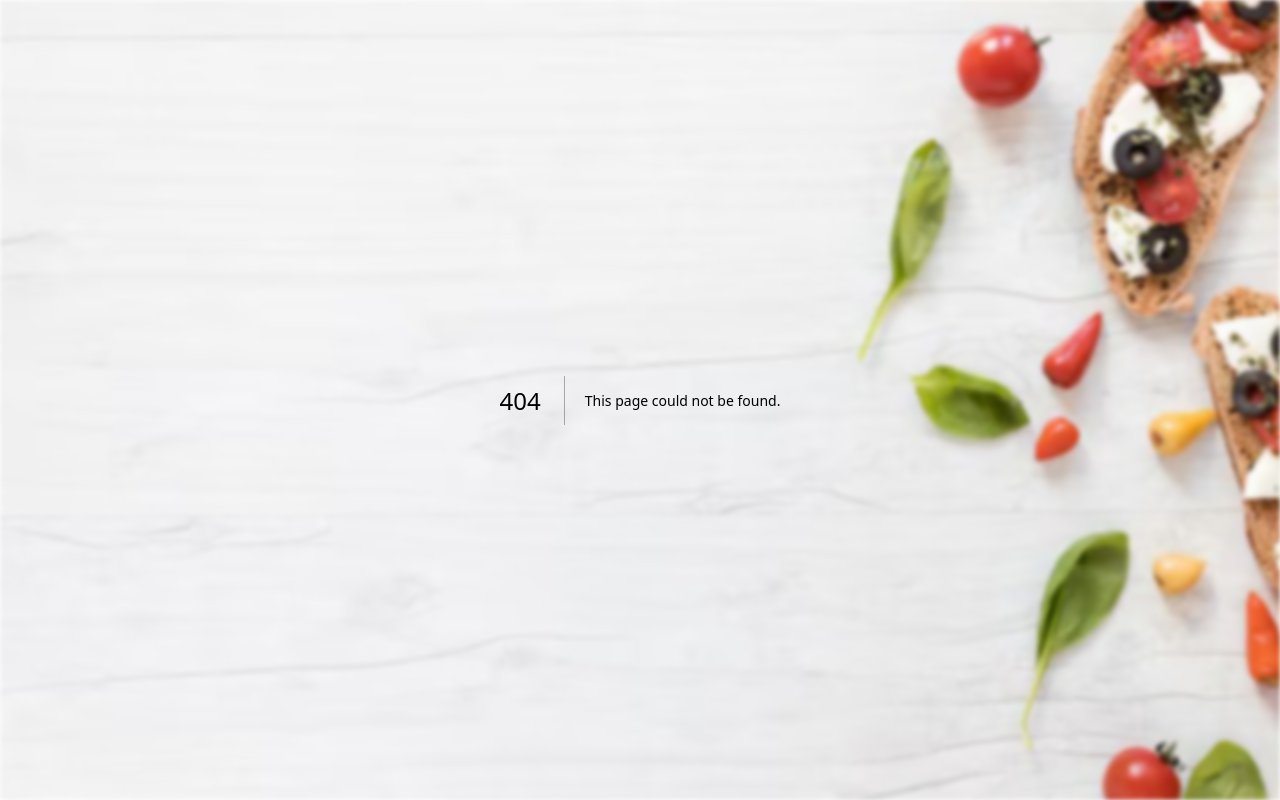
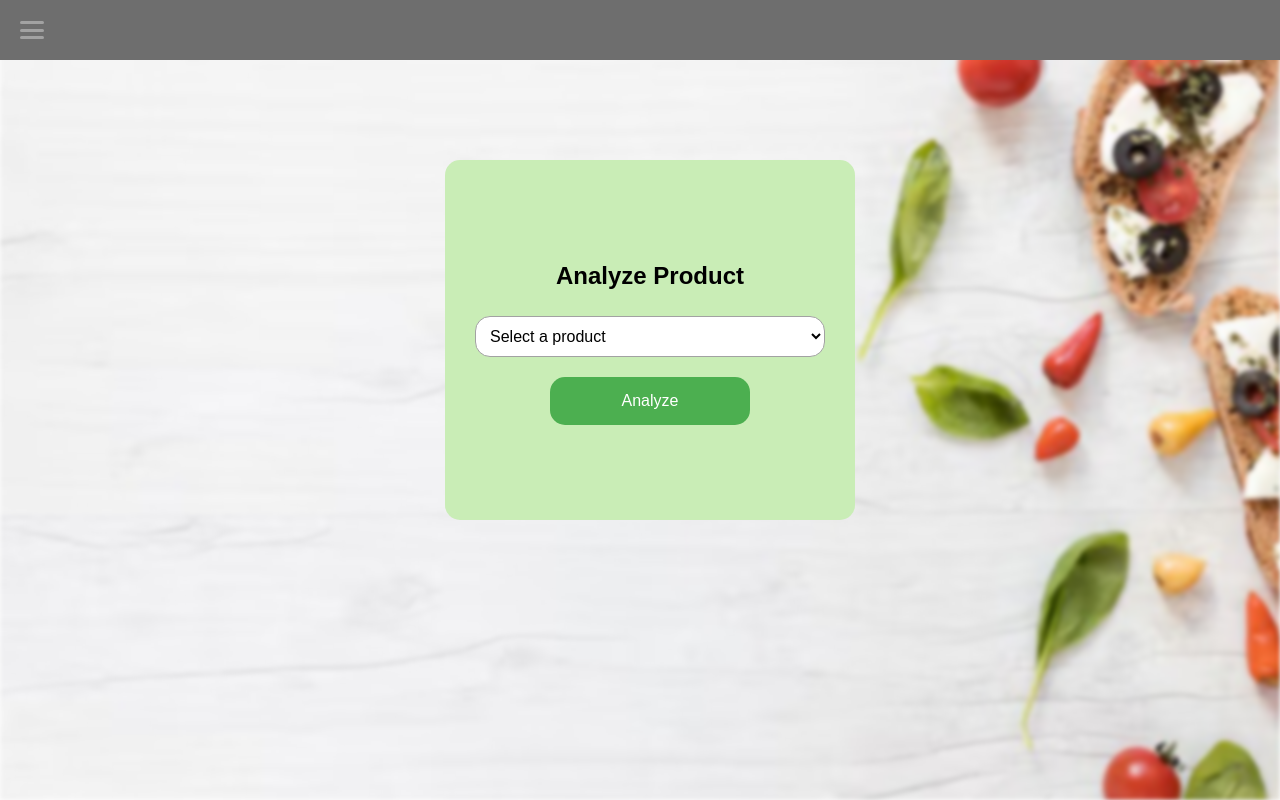
Before and after one commit to falahhilal/Ingredient-Substitutor, a Next.js app in the folder frontend/: page /dashboard/analyze in a window 1280 px wide. Before the commit this address had no page. Built offline with nearby package versions, Linux system fonts and the light colour scheme.

Commit message:
analyze page and settings page

```diff
--- /dev/null
+++ b/frontend/src/app/dashboard/analyze/page.tsx
@@ -0,0 +1,183 @@
+'use client';
+
+import React, { useState, useEffect } from 'react';
+
+const containerStyle: React.CSSProperties = {
+  display: 'flex',
+  flexDirection: 'column',
+  alignItems: 'center',
+  justifyContent: 'center',
+  height: 'auto',
+  minHeight: '300px',
+  backgroundColor: '#c9edb6',
+  padding: '30px',
+  borderRadius: '15px',
+  width: '350px',
+  margin: '80px auto 0', // ensures it’s not under navbar
+};
+
+const inputStyle: React.CSSProperties = {
+  padding: '10px',
+  margin: '10px 0',
+  fontSize: '16px',
+  borderRadius: '15px',
+  border: '1px solid #a2a2a2',
+  backgroundColor: '#a2a2a2',
+  color: 'white',
+  width: '100%',
+};
+
+const buttonStyle: React.CSSProperties = {
+  padding: '15px 30px',
+  margin: '10px auto',
+  fontSize: '16px',
+  cursor: 'pointer',
+  borderRadius: '15px',
+  backgroundColor: '#4CAF50',
+  color: 'white',
+  border: 'none',
+  display: 'block',
+  width: '200px',
+};
+
+const productOptions = [
+  { label: 'Cola Next', value: 'cola' },
+  { label: 'Chocolato', value: 'chocolato' },
+  { label: 'Cocomo', value: 'cocomo' },
+  { label: 'Protein Bar', value: 'protein_bar' },
+  { label: 'Low Fat Milk', value: 'low_fat_milk' },
+];
+
+export default function AnalyzeProductPage() {
+  const [selectedProduct, setSelectedProduct] = useState('');
+  const [result, setResult] = useState<any>(null);
+  const [preferences, setPreferences] = useState({
+    diabetic: false,
+    vegan: false,
+    lowSodium: false,
+    halal: false,
+    lactoseIntolerant: false,
+    lowFat: false,
+    highProtein: false,
+  });
+
+  useEffect(() => {
+    const storedPrefs = localStorage.getItem('preferences');
+    if (storedPrefs) {
+      setPreferences({
+        diabetic: false,
+        vegan: false,
+        lowSodium: false,
+        halal: false,
+        lactoseIntolerant: false,
+        lowFat: false,
+        highProtein: false,
+        ...JSON.parse(storedPrefs)
+      });
+    }
+  }, []);
+
+  const handleAnalyze = async () => {
+    if (!selectedProduct) return;
+    try {
+      const res = await fetch(`/data/${selectedProduct}.json`);
+      const data = await res.json();
+      setResult(data);
+    } catch (error) {
+      console.error('Error fetching product data:', error);
+    }
+  };
+
+  return (
+    <div style={containerStyle}>
+      <h1 style={{ fontSize: '24px', color: 'black' }}>Analyze Product</h1>
+
+      <select
+        value={selectedProduct}
+        onChange={(e) => setSelectedProduct(e.target.value)}
+        style={{ ...inputStyle, backgroundColor: 'white', color: 'black' }}
+      >
+        <option value="">Select a product</option>
+        {productOptions.map((product) => (
+          <option key={product.value} value={product.value}>
+            {product.label}
+          </option>
+        ))}
+      </select>
+
+      <button style={buttonStyle} onClick={handleAnalyze}>
+        Analyze
+      </button>
+
+      {result && (
+        <div style={{ marginTop: '20px', color: 'black' }}>
+          <h3>Nutrition Facts:</h3>
+          <p>Sugar: {result.sugar}g</p>
+          <p>Fat: {result.fat}g</p>
+          <p>Sodium: {result.sodium}mg</p>
+          <p>Protein: {result.protein}g</p>
+
+          <h4>Dietary Preference Verdict:</h4>
+          {/* Diabetic preference */}
+          {preferences.diabetic && result.sugar > 5 && (
+            <p>⚠️ Not suitable for diabetics (high sugar)</p>
+          )}
+
+          {/* Low Sodium preference */}
+          {preferences.lowSodium && result.sodium > 150 && (
+            <p>⚠️ Not suitable for low-sodium diets</p>
+          )}
+          {preferences.lowSodium && result.sodium <= 150 && (
+            <p>✅ Low in sodium (suitable for low-sodium diets)</p>
+          )}
+
+          {/* Vegan preference */}
+          {preferences.vegan && !result.vegan && (
+            <p>⚠️ Not suitable for vegans</p>
+          )}
+          {preferences.vegan && result.vegan && (
+            <p>✅ Suitable for vegans</p>
+          )}
+
+          {/* Halal preference */}
+          {preferences.halal && !result.halal && (
+            <p>⚠️ Not Halal</p>
+          )}
+          {preferences.halal && result.halal && (
+            <p>✅ Halal certified</p>
+          )}
+
+          {/* Lactose Intolerant preference */}
+          {preferences.lactoseIntolerant && result.containsLactose && (
+            <p>⚠️ Contains lactose (not suitable for lactose intolerant)</p>
+          )}
+          {preferences.lactoseIntolerant && !result.containsLactose && (
+            <p>✅ Lactose free (suitable for lactose intolerant)</p>
+          )}
+
+          {/* Low Fat preference */}
+          {preferences.lowFat && result.fat > 5 && (
+            <p>⚠️ Not suitable for low-fat diets</p>
+          )}
+          {preferences.lowFat && result.fat <= 5 && (
+            <p>✅ Low in fat (suitable for low-fat diets)</p>
+          )}
+
+          {/* High Protein preference */}
+          {preferences.highProtein && result.protein < 5 && (
+            <p>⚠️ Not a good source of protein</p>
+          )}
+          {preferences.highProtein && result.protein >= 5 && (
+            <p>✅ High in protein (suitable for high-protein diets)</p>
+          )}
+
+          <h4>Nutritional Analysis:</h4>
+          <p>{result.sugar > 10 ? '⚠️ High in sugar' : '✅ Sugar level is moderate'}</p>
+          <p>{result.fat > 10 ? '⚠️ High in fat' : '✅ Fat level is acceptable'}</p>
+          <p>{result.sodium > 150 ? '⚠️ High sodium content' : '✅ Sodium level is safe'}</p>
+          <p>{result.protein >= 5 ? '✅ Good protein source' : '⚠️ Low in protein'}</p>
+        </div>
+      )}
+    </div>
+  );
+}
--- a/frontend/src/app/dashboard/my_recipes/page.tsx
+++ /dev/null
@@ -1,3 +0,0 @@
-export default function RecipesPage() {
-    return <h1>My Recipes</h1>;
-  }
--- a/frontend/src/app/dashboard/search/page.tsx
+++ /dev/null
@@ -1,3 +0,0 @@
-export default function SearchPage() {
-    return <h1>Search Page</h1>;
-  }
--- a/frontend/src/app/page.tsx
+++ b/frontend/src/app/page.tsx
@@ -19,8 +19,7 @@ export default function HomePage() {
           padding: 0,
         }}
       >
-        INGREDIENT SUBSTITUTOR
-      </h1>
+        Product Analyzer      </h1>
 
       <div
         style={{
--- a/frontend/src/components/navbar.tsx
+++ b/frontend/src/components/navbar.tsx
@@ -12,7 +12,7 @@ const navbarStyle: React.CSSProperties = {
   backgroundColor: '#6e6e6e',
   display: 'flex',
   alignItems: 'center',
-  padding: '0 20px',
+  padding: '10px 20px',
   boxSizing: 'border-box',
   position: 'fixed',
   top: 0,
--- a/frontend/src/components/sidebar.tsx
+++ b/frontend/src/components/sidebar.tsx
@@ -49,13 +49,8 @@ const Sidebar: React.FC<SidebarProps> = ({ isOpen, onLinkClick }) => {
         </Link>
       </div>
       <div style={sectionStyle}>
-        <Link href="/dashboard/my_recipes" style={{ textDecoration: 'none', color: 'inherit' }} onClick={onLinkClick}>
-          My Recipes
-        </Link>
-      </div>
-      <div style={lastSectionStyle}>
-        <Link href="/dashboard/search" style={{ textDecoration: 'none', color: 'inherit' }} onClick={onLinkClick}>
-          Search
+        <Link href="/dashboard/analyze" style={{ textDecoration: 'none', color: 'inherit' }} onClick={onLinkClick}>
+          Analyze Product
         </Link>
       </div>
     </div>
```
Also changed, not shown: frontend/public/data/chocolato.json (added, +9 -0 lines), frontend/public/data/cocomo.json (added, +9 -0 lines), frontend/public/data/cola.json (added, +9 -0 lines), frontend/public/data/low_fat_milk.json (added, +9 -0 lines), frontend/public/data/protein_bar.json (added, +9 -0 lines), frontend/src/app/dashboard/settings/page.tsx (+72 -4 lines).
